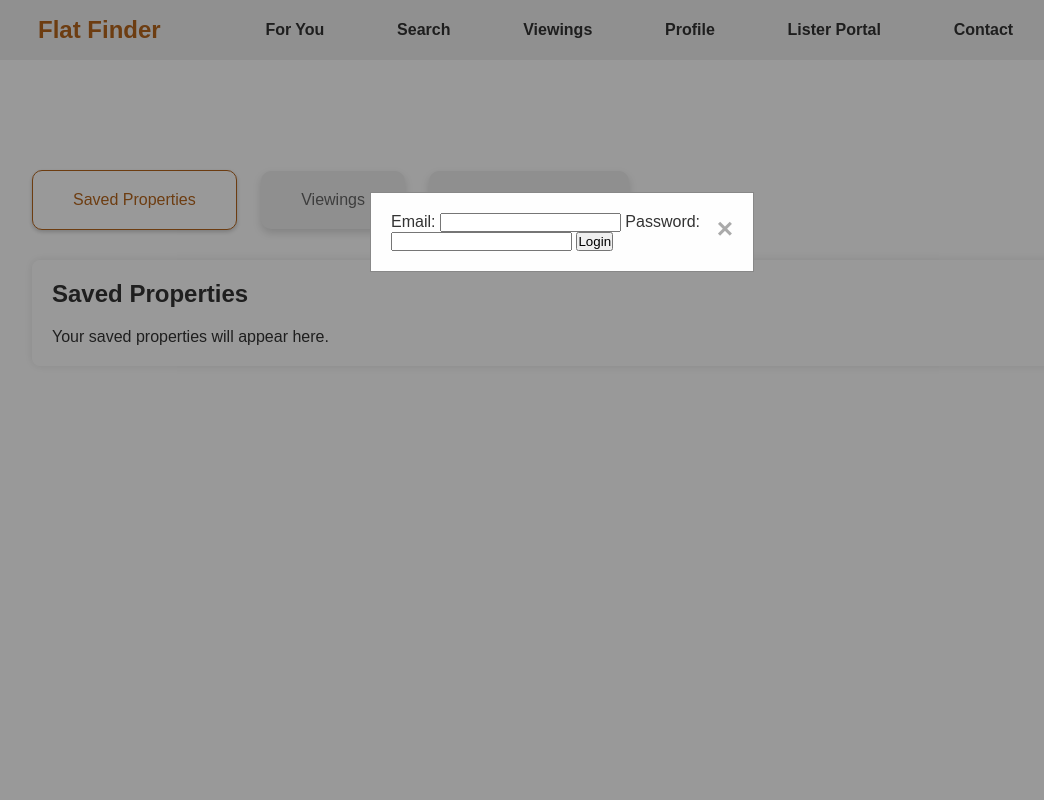
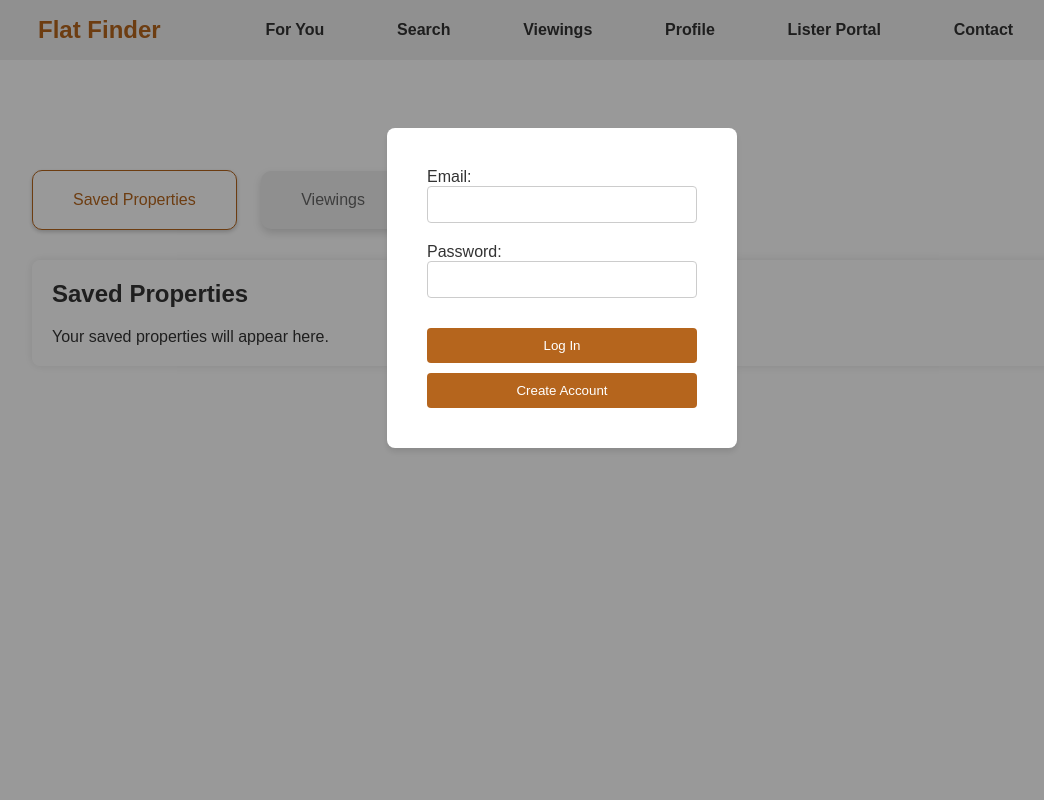
Before and after one commit to cooperkeenan/FlatFinder, a Flask app: page /profile in a window 1280 px wide. Shown: the whole page, without its empty margins (78-1122 px from the left). Run offline with Flask 3, Linux system fonts and the light colour scheme.

Commit message:
profile login and create account working

```diff
--- a/app.py
+++ b/app.py
@@ -70,33 +70,62 @@ def property_detail(property_id):
 
 @app.route('/profile')
 def profile():
-    if 'logged_in' not in session or not session['logged_in']:
+    if 'user_id' not in session:
         return render_template('profile.html', logged_in=False)
     else:
-        # Assuming session['user_id'] holds the ID of the logged-in user
         user = User.query.get(session['user_id'])
         if user:
             return render_template('profile.html', logged_in=True, user=user)
         else:
-            # Handle case where user is not found
-            flash('User not found')
-            return redirect(url_for('logout'))
+            return redirect(url_for('login'))
+
+
+@app.route('/login', methods=['GET', 'POST'])
+def login():
+    if request.method == 'POST':
+        email = request.form['email']
+        password = request.form['password']
+        # This is a simplistic check; replace with actual authentication in production
+        user = User.query.filter_by(email=email, password=password).first()
+        if user:
+            session['user_id'] = user.id
+            session['logged_in'] = True
+            return redirect(url_for('profile'))
+        else:
+            flash('Invalid credentials')
+            return redirect(url_for('login'))
+    else:
+        # Render the login form page if it's a GET request
+        return render_template('profile.html')
 
 
 
-@app.route('/login', methods=['POST'])
-def login():
+@app.route('/register', methods=['POST'])
+def register():
+    # Retrieve form data
+    first_name = request.form['first_name']
+    last_name = request.form['last_name']
     email = request.form['email']
     password = request.form['password']
-    # This is a simplistic check; replace with actual authentication in production
-    user = User.query.filter_by(email=email, password=password).first()
-    if user:
-        session['logged_in'] = True
-        session['user_id'] = user.id
-        return redirect(url_for('profile'))
-    else:
-        flash('Invalid credentials')
-        return redirect(url_for('profile'))
+    phone = request.form['phone']
+
+    # Create a new user instance
+    new_user = User(
+        first_name=first_name,
+        last_name=last_name,
+        email=email,
+        password=password,
+        phone=phone
+    )
+
+    # Add the new user to the database
+    db.session.add(new_user)
+    db.session.commit()
+
+    # Optional: Log the user in directly or send them to the login page
+    flash('Registration successful. Please log in.')
+    return redirect(url_for('login'))
+
 
 
 @app.route('/lister')
--- a/static/profile.css
+++ b/static/profile.css
@@ -94,38 +94,102 @@
 
 
 
+
+
+
+
 /* MODAL */
-
 .modal {
     display: none;
     position: fixed;
-    z-index: 1;
+    z-index: 1000;
     left: 0;
     top: 0;
     width: 100%;
     height: 100%;
     overflow: auto;
-    background-color: rgba(0,0,0,0.4);
+    background-color: rgba(0, 0, 0, 0.4);
 }
 
 .modal-content {
-    background-color: #fefefe;
-    margin: 15% auto;
-    padding: 20px;
-    border: 1px solid #888;
-    width: 30%;
+    background-color: #fff;
+    margin: 10% auto; /* Centering the modal */
+    padding: 40px;
+    border: none;
+    width: 30%; /* Match the login screen width */
+    box-shadow: 0 4px 6px rgba(0, 0, 0, 0.1);
+    border-radius: 8px;
+    max-width: 350px;
 }
 
-.close {
-    color: #aaa;
-    float: right;
-    font-size: 28px;
-    font-weight: bold;
+.form-content {
+    display: flex;
+    flex-direction: column;
+    align-items: start;
 }
 
-.close:hover,
-.close:focus {
-    color: black;
-    text-decoration: none;
+.form-content label {
+    margin-bottom: 5px;
+    font-size: 16px;
+}
+
+.form-content input {
+    width: 100%;
+    padding: 10px;
+    margin-bottom: 20px;
+    border: 1px solid #ccc;
+    border-radius: 4px;
+}
+
+.form-content button {
+    width: 100%;
+    padding: 10px;
+    margin-top: 10px;
+    background-color: #4CAF50;
+    color: white;
+    border: none;
+    border-radius: 4px;
     cursor: pointer;
 }
+
+.form-content button:hover {
+    background-color: #45a049;
+}
+
+
+
+
+/* Form Styling */
+#loginForm {
+    display: flex;
+    flex-direction: column; /* Stack form elements vertically */
+    align-items: left; /* Center align the form elements */
+}
+
+#loginForm label {
+    margin-bottom: 5px; /* Space between label and input */
+    font-size: 16px; /* Adequate font size for readability */
+}
+
+#loginForm input {
+    width: 100%; /* Full width of the form */
+    padding: 10px;
+    margin-bottom: 20px; /* Space between form elements */
+    border: 1px solid #ccc; /* Subtle border for the inputs */
+    border-radius: 4px; /
+}
+
+#loginForm button {
+    width: 100%;
+    padding: 10px;
+    background-color: #b5651d; /* Blue background for the button */
+    color: white; /* White text */
+    border: none; /* No border */
+    border-radius: 4px; /* Rounded corners for the button */
+    cursor: pointer; /* Pointer cursor */
+    transition: background-color 0.3s; /* Smooth transition for hover effect */
+}
+
+#loginForm button:hover {
+    background-color: #944a17; /* Darker blue on hover */
+}
--- a/static/property.css
+++ b/static/property.css
@@ -9,7 +9,6 @@
     color: rgb(27, 134, 184);
 
 }
-
 
 
 /* Images */
--- a/templates/profile.html
+++ b/templates/profile.html
@@ -25,18 +25,39 @@
 
     {% if not logged_in %}
     <!-- Login Modal -->
-    <div id="loginModal" class="modal">
-        <div class="modal-content">
-            <span class="close" onclick="closeModal()">&times;</span>
-            <form id="loginForm" action="/login" method="POST">
+    <div id="loginModal" class="modal" onclick="closeModal(event)">
+        <div class="modal-content" onclick="event.stopPropagation()">
+            <!-- Toggleable forms -->
+            <form id="loginForm" action="/login" method="POST" class="form-content" style="display: block;">
                 <label for="email">Email:</label>
                 <input type="email" id="email" name="email" required>
                 <label for="password">Password:</label>
                 <input type="password" id="password" name="password" required>
-                <button type="submit">Login</button>
+                <button type="submit">Log In</button>
+                <button type="button" onclick="showRegisterForm()">Create Account</button>
+            </form>
+
+            <form id="registerForm" action="/register" method="POST" class="form-content" style="display: none;">
+                <label for="reg-first-name">First Name:</label>
+                <input type="text" id="reg-first-name" name="first_name" required>
+
+                <label for="reg-last-name">Last Name:</label>
+                <input type="text" id="reg-last-name" name="last_name" required>
+
+                <label for="reg-email">Email:</label>
+                <input type="email" id="reg-email" name="email" required>
+
+                <label for="reg-password">Password:</label>
+                <input type="password" id="reg-password" name="password" required>
+
+                <label for="reg-phone">Phone Number:</label>
+                <input type="text" id="reg-phone" name="phone" required>
+
+                <button type="submit">Register</button>
             </form>
         </div>
     </div>
+
     <script>
         document.getElementById('loginModal').style.display = 'block';
     </script>
```
Also changed, not shown: static/js/profile.js (+39 -24 lines), instance/flatfinder.db.
